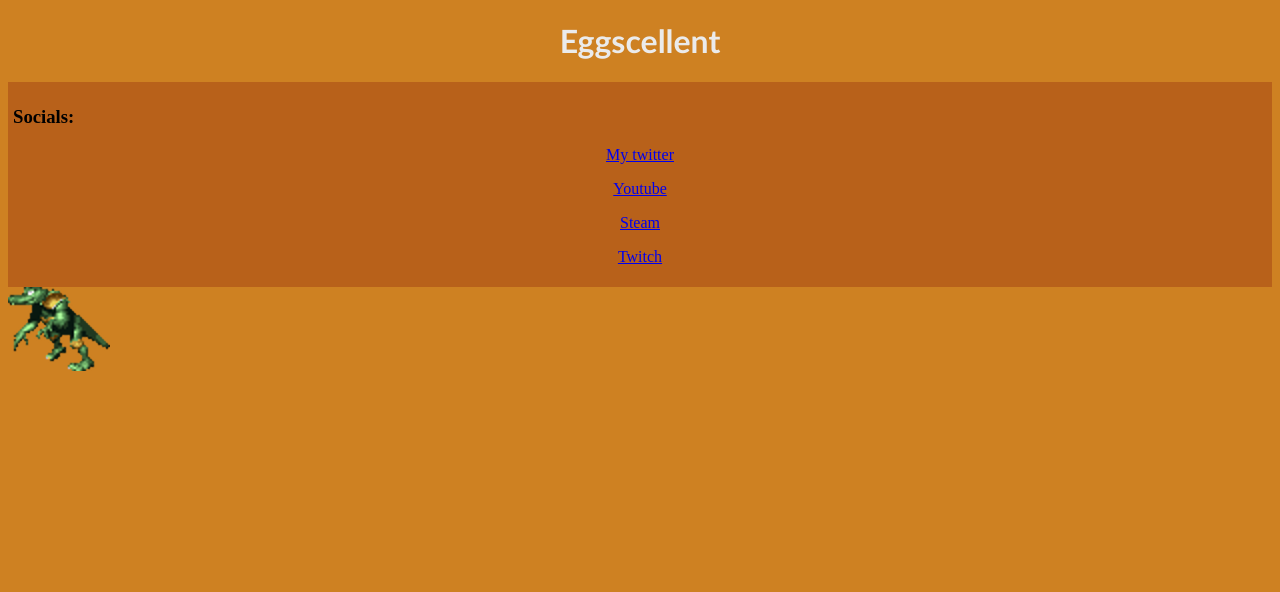
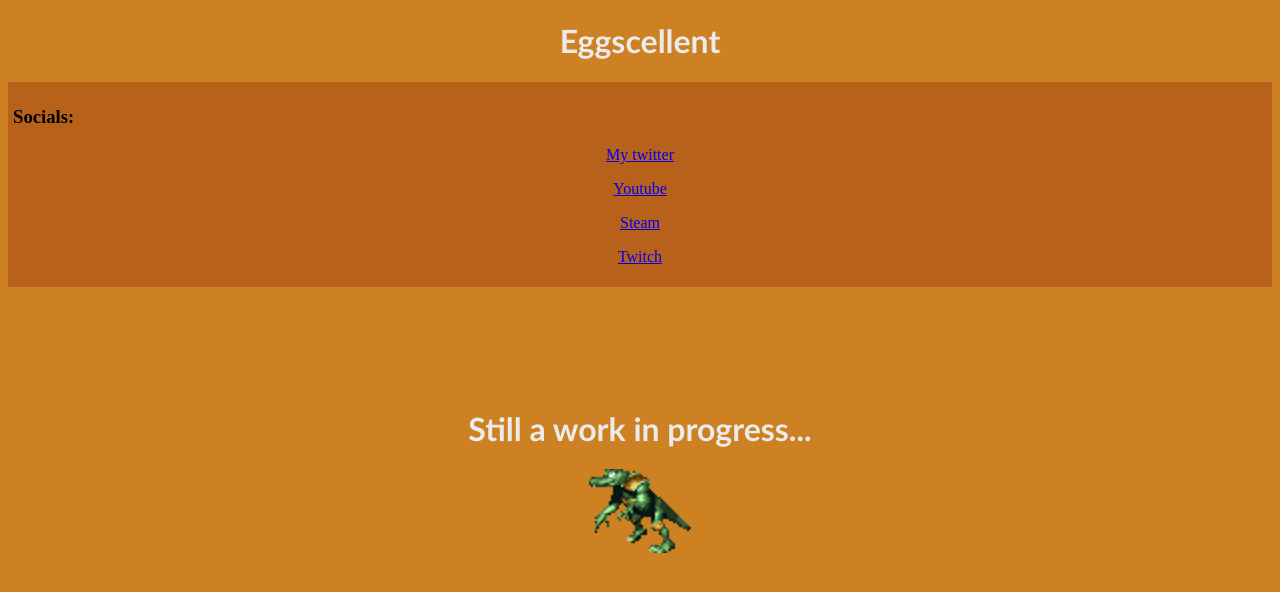
Before and after one commit to Eggscellentprojects/Eggscellentprojects.github.io, a plain HTML site: page index.html in a window 1280 px wide. Drawn offline with Linux system fonts and the light colour scheme.

Commit message:
Added progress text, changed kritter alignment to be more in the center

```diff
--- a/css/style.css
+++ b/css/style.css
@@ -1,5 +1,6 @@
 #kritter{
-
+    text-align: center;
+    padding: 100px;
 }
 #socials{
     background-color: #b8611a;
--- a/index.html
+++ b/index.html
@@ -25,6 +25,7 @@
     </div>
 
     <div id="kritter">
+        <h1>Still a work in progress...</h1>
         <img id="kritterClick" onclick="kritterHurt()" src="./images/kritter1.png" alt="Kritter goes here">
     </div>
 
```
